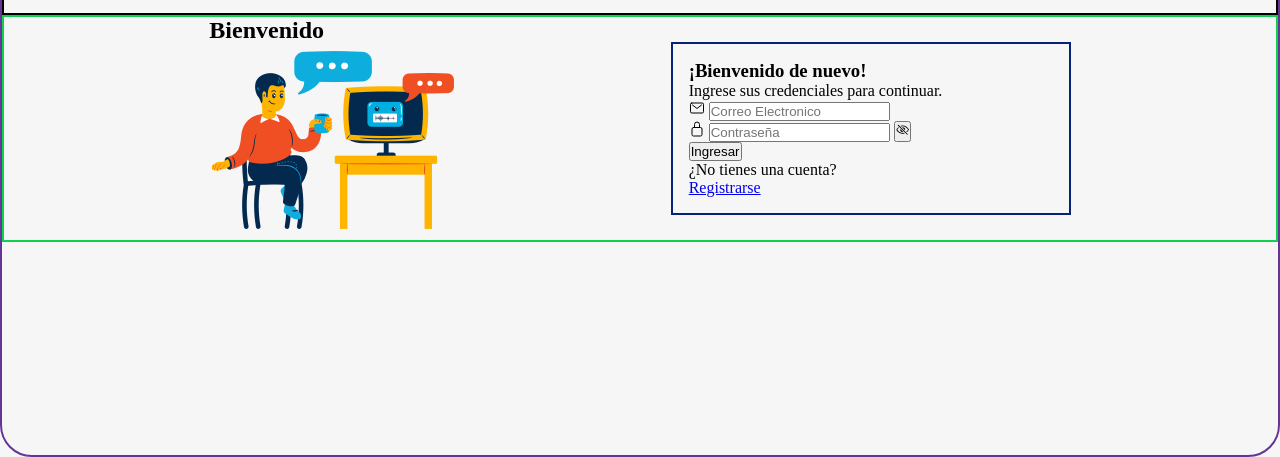
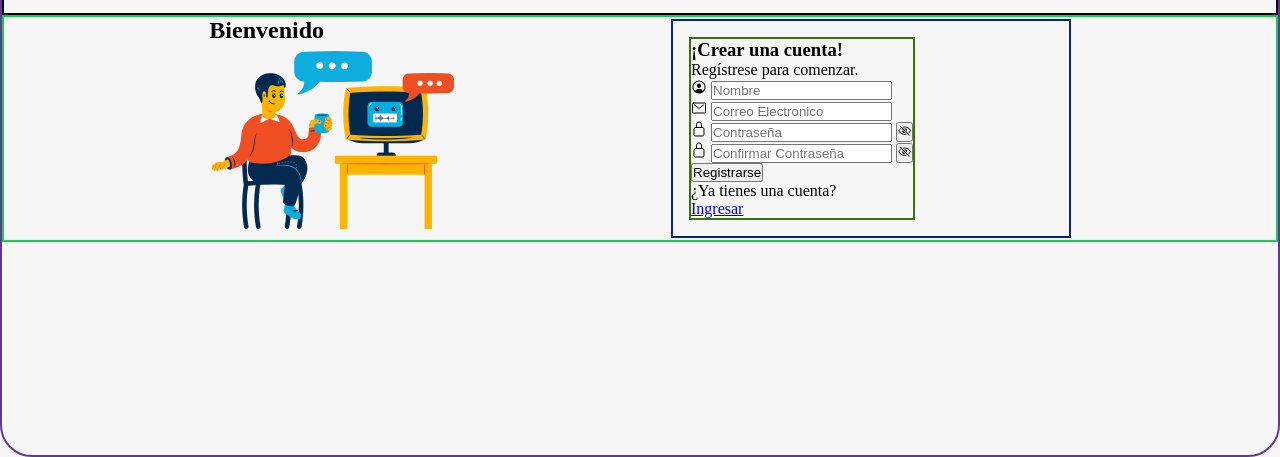
Before and after one commit to BryanPool99/ChatBot, a plain HTML site: page index.html in a window 1280 px wide. Both pictures are taken after a click on the button "Crear Cuenta". Shown: the part 343-800 px from the top of the page. Drawn offline with nearby package versions, Linux system fonts and the light colour scheme.

Commit message:
estructura html mejorada

```diff
--- a/index.html
+++ b/index.html
@@ -6,16 +6,22 @@
     <meta name="viewport" content="width=device-width, initial-scale=1.0">
     <title>PAGINA PRINCIPAL</title>
     <link rel="stylesheet" href="style.css">
+    <link rel="icon" type="image/png" href="assets/logo-IMRA.png" sizes="16x16">
+    <link
+    rel="stylesheet"
+    href="https://cdnjs.cloudflare.com/ajax/libs/animate.css/4.1.1/animate.min.css"
+  />
 </head>
 <body>
+    <div class="mainContainer">
         <header>
             <nav>
                 <figure>
                     <img src="assets/logo-IMRA.png" alt="logo-IMRA">
                 </figure>
                 <div class="container-Login">
-                <button>Iniciar Sesion<ion-icon name="log-in-outline"></ion-icon></button>
-                <button>Crear Cuenta<ion-icon name="person-add-outline"></ion-icon></button>
+                    <button class="btnIniciarSesion">Iniciar Sesion<ion-icon name="log-in-outline"></ion-icon></button>
+                    <button class="btnCrearCuenta">Crear Cuenta<ion-icon name="person-add-outline"></ion-icon></button>
                 </div>
             </nav>
         </header>
@@ -27,55 +33,57 @@
                 </figure>
             </section>
             <section class="container-Login_Register">
-            <aside id="section-login" class="contianer-form">
+                <aside id="section-login" class="container-form animate__animated animate__backInLeft">
                     <h3>¡Bienvenido de nuevo!</h3>
                     <p>Ingrese sus credenciales para continuar.</p>
                     <form action="#">
-                    <div>
+                        <div class="container_input">
                             <ion-icon name="mail-outline"></ion-icon>
                             <input type="email" name="email" id="email-ingresar" placeholder="Correo Electronico" required>
                         </div>
-                    <div>
+                        <div class="container_input">
                             <ion-icon name="lock-closed-outline"></ion-icon>
                             <input type="password" name="password" id="password-ingresar" placeholder="Contraseña" required>
-                        <button type="button"><ion-icon name="eye-off-outline"></ion-icon></button>
+                            <button type="button" class="btnChangeIPT"><ion-icon name="eye-off-outline"></ion-icon></button>
                         </div>
                         <button type="button">Ingresar</button>
                     </form>
-                <div>
-                    <p>¿No tienes una cuenta?</p> <a href="#">Registrarse</a>
+                    <div class="container-form_footer">
+                        <p>¿No tienes una cuenta?</p> <a href="#" class="btnCrearCuenta">Registrarse</a>
                     </div>
                 </aside>
-            <aside id="section-register" class="contianer-form">
+                <aside id="section-register" class="container-form animate__animated animate__backInRight">
                     <h3>¡Crear una cuenta!</h3>
                     <p>Regístrese para comenzar.</p>
                     <form action="#">
-                    <div>
+                        <div class="container_input">
                             <ion-icon name="person-circle-outline"></ion-icon>
                             <input type="text" name="nombre" id="nombre" placeholder="Nombre" required>
                         </div>
-                    <div>
+                        <div class="container_input">
                             <ion-icon name="mail-outline"></ion-icon>
                             <input type="email" name="email" id="email-registrar" placeholder="Correo Electronico" required>
                         </div>
-                    <div>
+                        <div class="container_input">
                             <ion-icon name="lock-closed-outline"></ion-icon>
                             <input type="password" name="password" id="password-registrar" placeholder="Contraseña" required>
-                        <button type="button"><ion-icon name="eye-off-outline"></ion-icon></button>
+                            <button type="button" class="btnChangeIPT"><ion-icon name="eye-off-outline"></ion-icon></button>
                         </div>
-                    <div>
+                        <div class="container_input">
                             <ion-icon name="lock-closed-outline"></ion-icon>
                             <input type="password" name="confirm-password" id="confirm-password" placeholder="Confirmar Contraseña" required>
-                        <button type="button"><ion-icon name="eye-off-outline"></ion-icon></button>
+                            <button type="button" class="btnChangeIPT"><ion-icon name="eye-off-outline"></ion-icon></button>
                         </div>
                         <button type="button">Registrarse</button>
                     </form>
-                <div>
-                    <p>¿Ya tienes una cuenta?</p> <a href="#">Ingresar</a>
+                    <div class="container-form_footer">
+                        <p>¿Ya tienes una cuenta?</p> <a href="#" class="btnIniciarSesion">Ingresar</a>
                     </div>
                 </aside>
             </section>
         </main>
+    </div>
+    <script src="main.js"></script>
     <script type="module" src="https://unpkg.com/ionicons@7.1.0/dist/ionicons/ionicons.esm.js"></script>
     <script nomodule src="https://unpkg.com/ionicons@7.1.0/dist/ionicons/ionicons.js"></script>
 </body>
```
Lines whose indentation alone changed are shown as unchanged.
